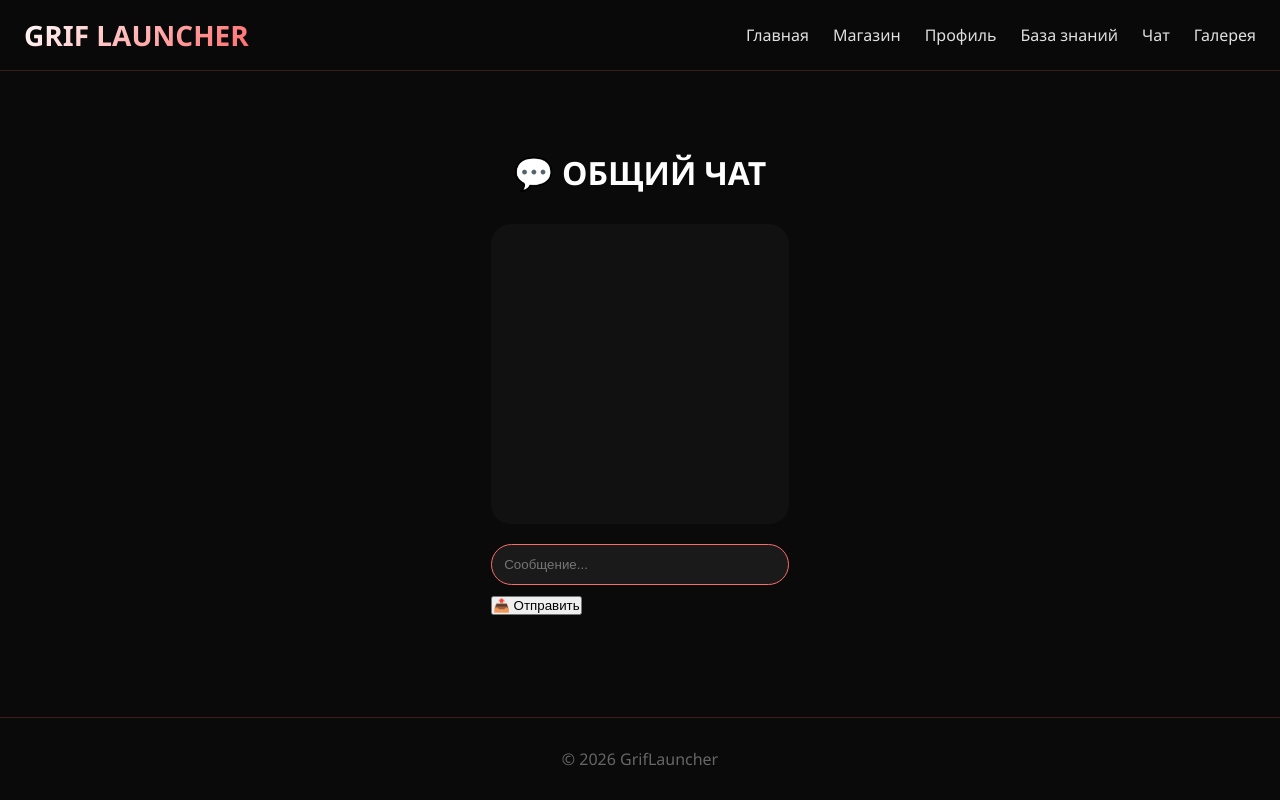
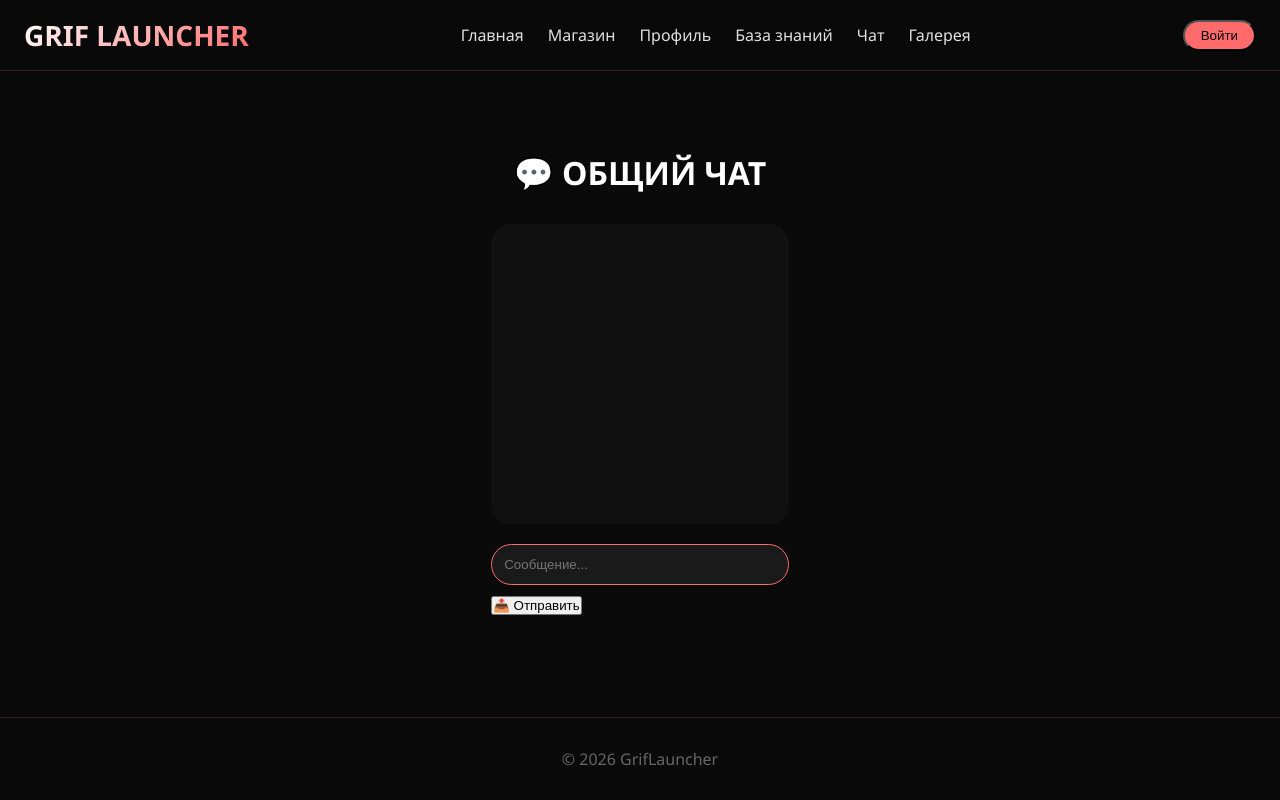
Before and after one commit to Danilka1809/New-repository, a plain HTML site: page docs/chat.html in a window 1280 px wide. Drawn offline with Linux system fonts and the light colour scheme; no server answers.

Commit message:
Update chat.html

```diff
--- a/docs/chat.html
+++ b/docs/chat.html
@@ -4,13 +4,14 @@
     <meta charset="UTF-8">
     <meta name="viewport" content="width=device-width, initial-scale=1.0">
     <title>GrifLauncher | Чат</title>
+    <link href="https://fonts.googleapis.com/css2?family=Inter:wght@400;500;600;700;800&display=swap" rel="stylesheet">
     <link rel="stylesheet" href="style.css">
     <script src="https://www.gstatic.com/firebasejs/10.7.1/firebase-app-compat.js"></script>
     <script src="https://www.gstatic.com/firebasejs/10.7.1/firebase-auth-compat.js"></script>
     <script src="https://www.gstatic.com/firebasejs/10.7.1/firebase-firestore-compat.js"></script>
 </head>
 <body>
-    <header class="header">
+    <div class="header">
         <div class="nav">
             <div class="logo">GRIF LAUNCHER</div>
             <div class="nav-links">
@@ -21,8 +22,9 @@
                 <a href="chat.html">Чат</a>
                 <a href="gallery.html">Галерея</a>
             </div>
+            <div id="authStatus" class="auth-status"></div>
         </div>
-    </header>
+    </div>
 
     <div class="container">
         <div class="section-title">💬 ОБЩИЙ ЧАТ</div>
```
